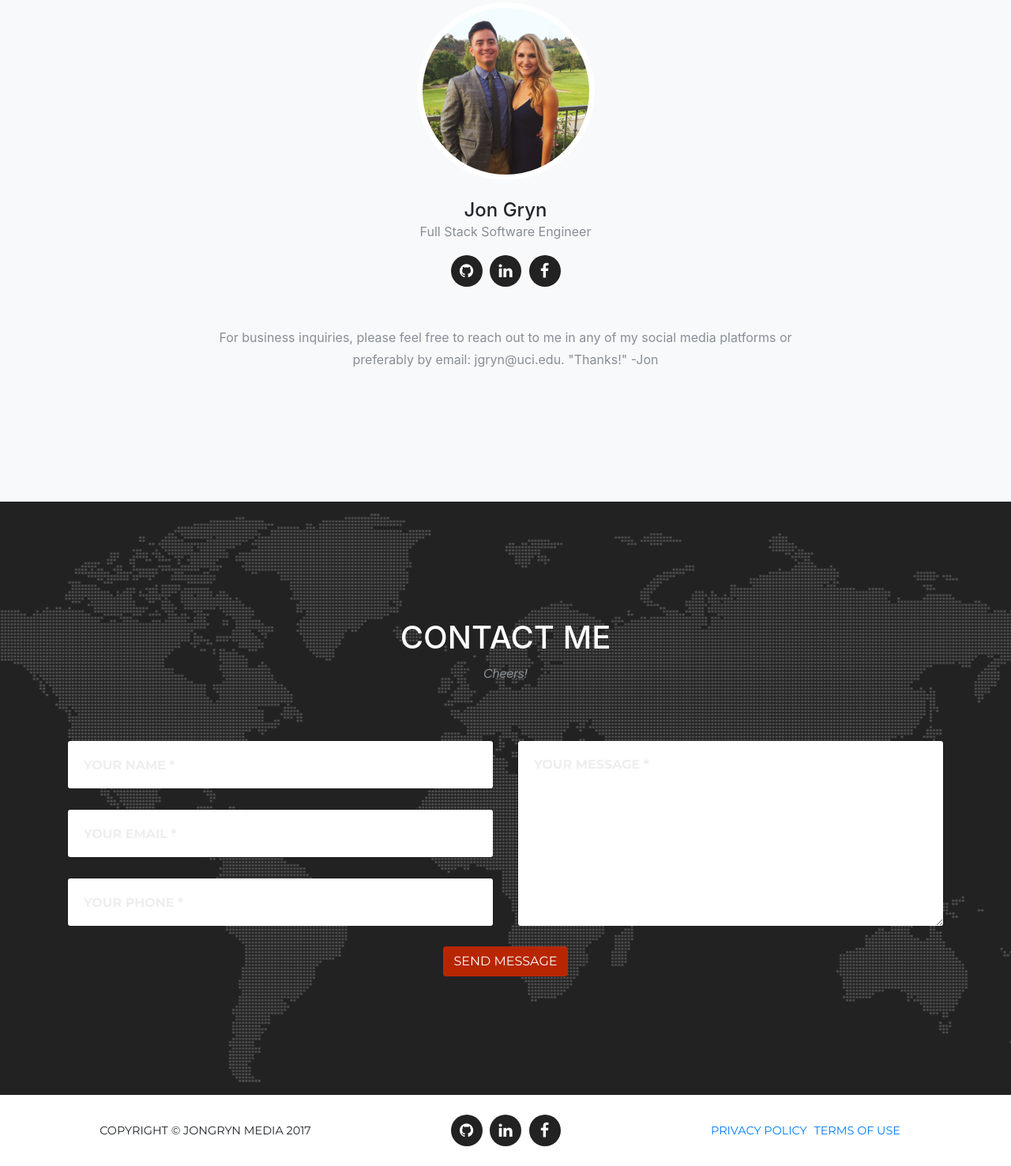
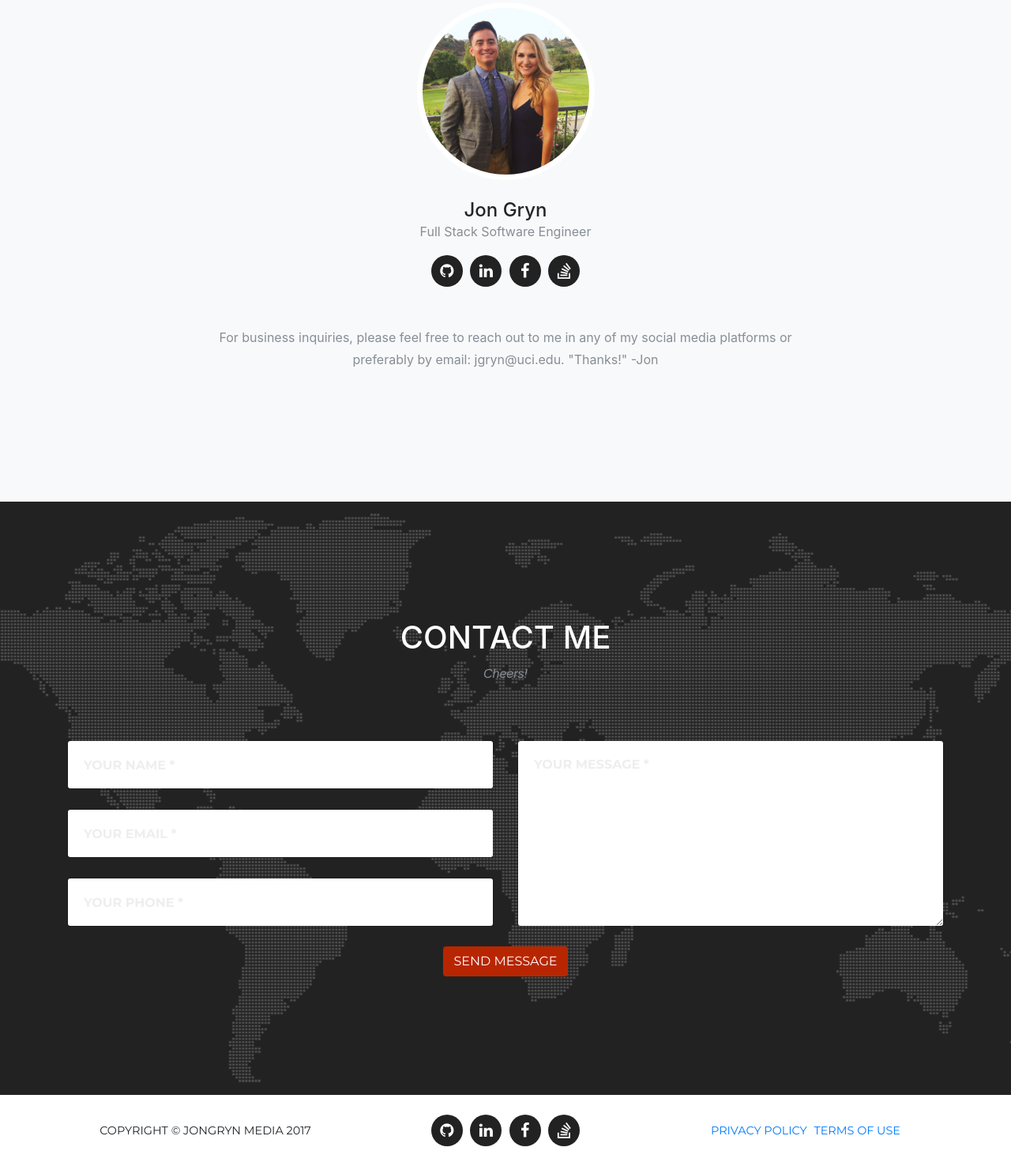
Before and after one commit to jongryn/Portfolio, a website with bundled scripts: page index.html in a window 1280 px wide. Shown: the part 5368-6844 px from the top of the page at 79% size. Built offline with nearby package versions, Linux system fonts and the light colour scheme; a web font is replaced by a local one.

Commit message:
added fa-stack-overflow

```diff
--- a/index.html
+++ b/index.html
@@ -361,6 +361,11 @@
                     <i class="fa fa-facebook"></i>
                   </a>
                 </li>
+                <li class="list-inline-item">
+                  <a href="https://stackoverflow.com/users/7916484/jon-gryn">
+                    <i class="fa fa-stack-overflow"></i>
+                  </a>
+                </li>
               </ul>
             </div>
           </div>
@@ -470,6 +475,11 @@
               <li class="list-inline-item">
                 <a href="https://www.facebook.com/jon.gryn">
                   <i class="fa fa-facebook"></i>
+                </a>
+              </li>
+              <li class="list-inline-item">
+                <a href="https://stackoverflow.com/users/7916484/jon-gryn">
+                  <i class="fa fa-stack-overflow"></i>
                 </a>
               </li>
             </ul>
```
